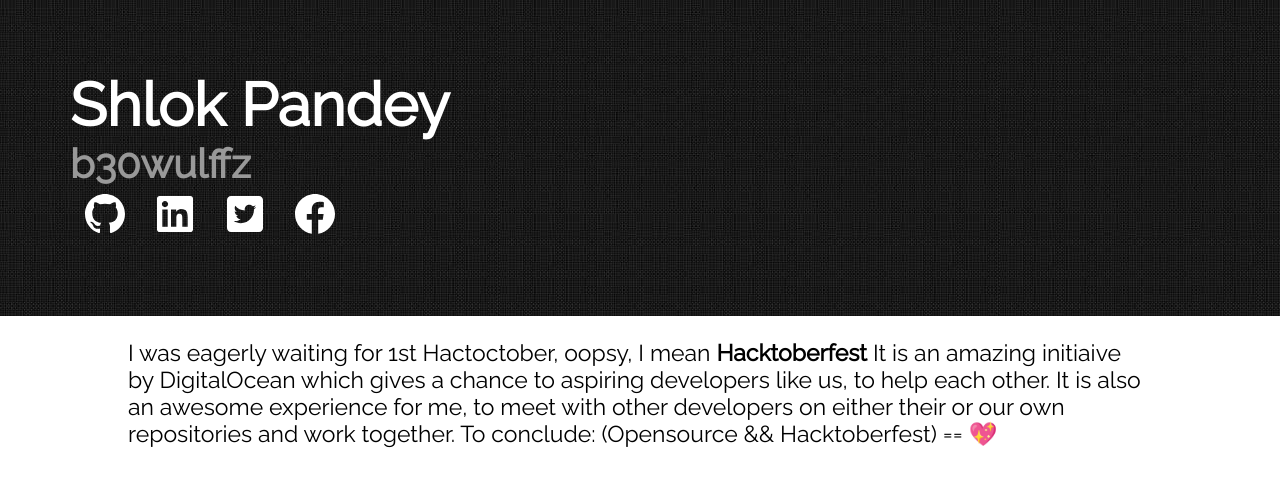
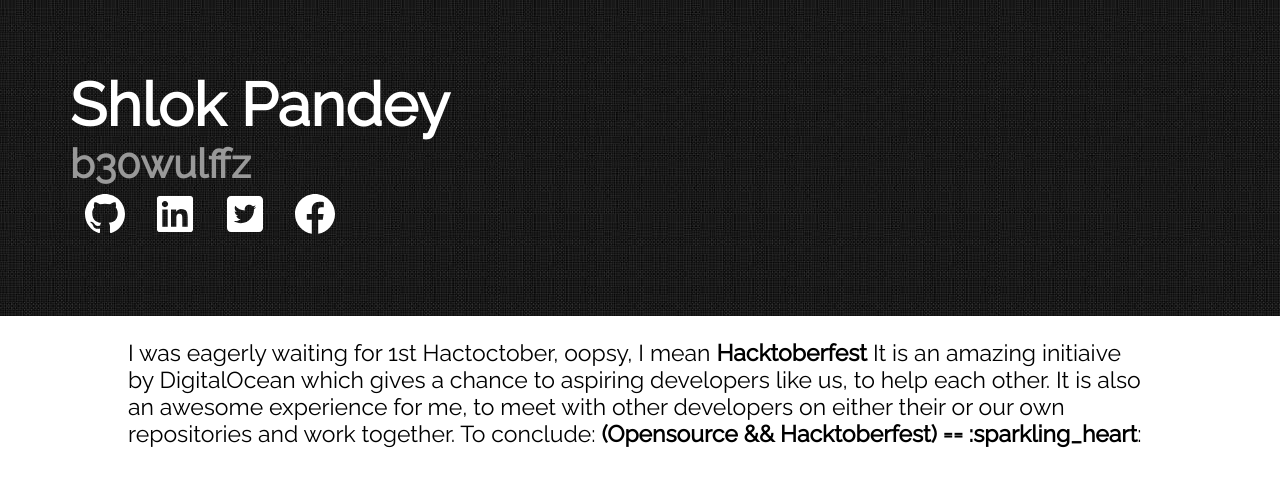
Before and after one commit to Project-Club-IIITS/hacktoberfest2019-participants, a Jekyll site: the page built from _experience/shlokpandey.md, in a window 1280 px wide. Shown: the top 487 px of the page. Built offline with Jekyll 4.4.1, drawn with Linux system fonts in a browser that asks for light colours; emoji names are drawn with the system emoji font.

Commit message:
Adding Shlok Pandey

```diff
--- a/_experience/shlokpandey.md
+++ b/_experience/shlokpandey.md
@@ -12,4 +12,4 @@ oopsy, I mean
 **Hacktoberfest**
 It is an amazing initiaive by DigitalOcean which gives a chance to aspiring developers like us, to help each other.
 It is also an awesome experience for me, to meet with other developers on either their or our own repositories and work together.
-To conclude: (Opensource && Hacktoberfest) == :sparkling_heart:
+To conclude: **(Opensource && Hacktoberfest) == :sparkling_heart**:
```
